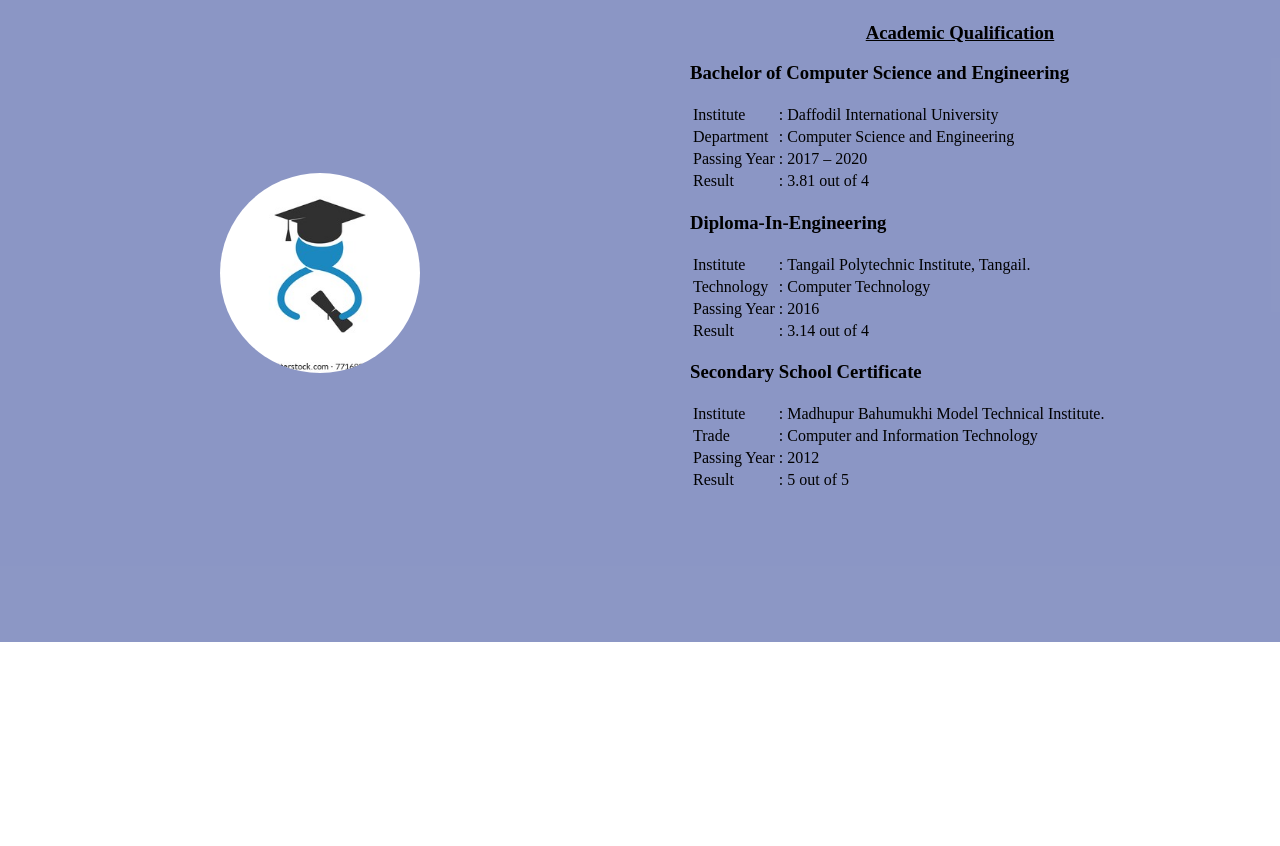
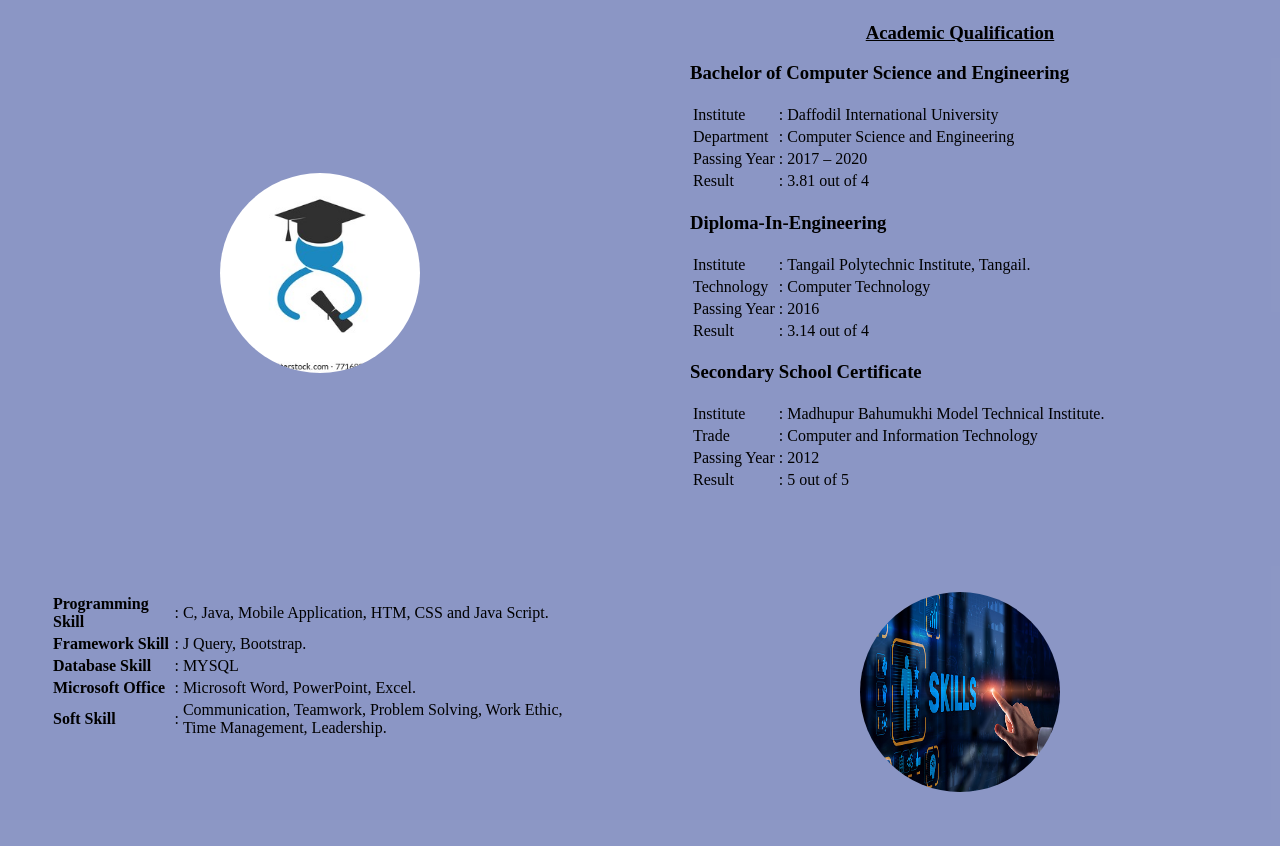
Before and after one commit to ARIF-630419/my-first-repo, a plain HTML site: page index.html in a window 1280 px wide. Shown: the part 959-1805 px from the top of the page. Before the commit the page ends 1601 px from the top, so only its background shows below. Drawn offline with Linux system fonts and the light colour scheme.

Commit message:
skill added

```diff
--- a/index.html
+++ b/index.html
@@ -124,14 +124,44 @@
 
         </div>
     </section>
-    <section class="felx">
+
+    <section class="skill felx">
         <div class="half-width">
+            <table class="left">
+                <tr>
+                    <th>Programming Skill</td>
+                    <td>:</td>
+                    <td>C, Java, Mobile Application, HTM, CSS and Java Script. </td>
+                </tr>
+                <tr>
+                    <th>Framework Skill </td>
+                    <td>:</td>
+                    <td>J Query, Bootstrap.</td>
+                </tr>
+                <tr>
+                    <th>Database Skill </td>
+                    <td>:</td>
+                    <td>MYSQL</td>
+                </tr>
+                <tr>
+                    <th>Microsoft Office</td>
+                    <td>:</td>
+                    <td>Microsoft Word, PowerPoint, Excel.</td>
+                </tr>
+                <tr>
+                    <th>Soft Skill </td>
+                    <td>:</td>
+                    <td>Communication, Teamwork, Problem Solving, Work Ethic, Time Management, Leadership. </td>
+                </tr>
+            </table>
 
         </div>
         <div class="half-width">
-
+            <img src="/images/skills.jpg" alt="skills">
         </div>
     </section>
+
+
 </body>
 
 </html>
```
